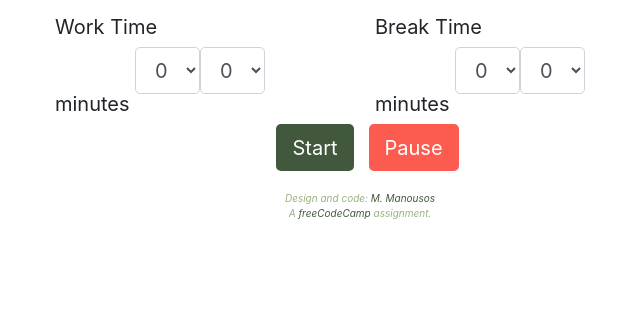
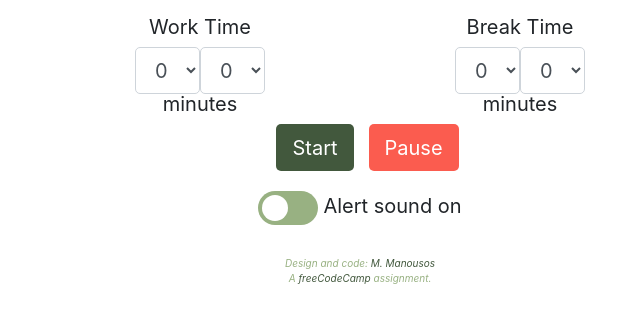
Before and after one commit to mmanousos/fcc_pomodoro, a plain HTML site: page index.html in a window 1280 px wide. Shown: the part 315-638 px from the top of the page, without its empty margins (280-920 px from the left). Drawn offline with nearby package versions, Linux system fonts and the light colour scheme; a script that the page names is missing.

Commit message:
adds slider and label for audio on/off

```diff
--- a/index.html
+++ b/index.html
@@ -116,7 +116,13 @@
                 </div>
             </div>
 
-
+            <div class="row audio-switch justify-content-center">
+                <label class="switch">
+                    <input type="checkbox">
+                    <span class="slider round"></span>
+                </label>
+                <p class="audio">Alert sound on</p>
+            </div>
 
 
 
--- a/style.css
+++ b/style.css
@@ -12,6 +12,7 @@ img {
 
 p {
     margin-bottom: 5px;
+    text-align: center;
 }
 
 .form-control {
@@ -47,6 +48,81 @@ p {
     color: #FF8278;
 }
 
+.audio-switch {
+    margin-top: 10px;
+}
+
+/* -- slider switch -- */
+
+/* The switch - the box around the slider */
+.switch {
+    margin-top: 10px;
+    position: relative;
+    display: inline-block;
+    width: 60px;
+    height: 34px;
+}
+
+/* Hide default HTML checkbox */
+.switch input {
+    display:none;
+}
+
+/* The slider */
+.slider {
+    position: absolute;
+    cursor: pointer;
+    top: 0;
+    left: 0;
+    right: 0;
+    bottom: 0;
+    background-color: #98B182;
+    -webkit-transition: .4s;
+    transition: .4s;
+}
+
+.slider:before {
+  position: absolute;
+  content: "";
+  height: 26px;
+  width: 26px;
+  left: 4px;
+  bottom: 4px;
+  background-color: white;
+  -webkit-transition: .4s;
+  transition: .4s;
+}
+
+input:checked + .slider {
+    background-color: #C2180B;
+}
+
+input:focus + .slider {
+    box-shadow: 0 0 1px #2196F3;
+}
+
+input:checked + .slider:before {
+    -webkit-transform: translateX(26px);
+    -ms-transform: translateX(26px);
+    transform: translateX(26px);
+}
+
+/* Rounded sliders */
+.slider.round {
+    border-radius: 34px;
+}
+
+.slider.round:before {
+    border-radius: 50%;
+}
+
+.audio {
+    vertical-align: middle;
+    line-height: 250%;
+    margin-left: 5px;
+}
+
+
 .credit {
     margin-top: 20px;
     font-size: 50%;
```
